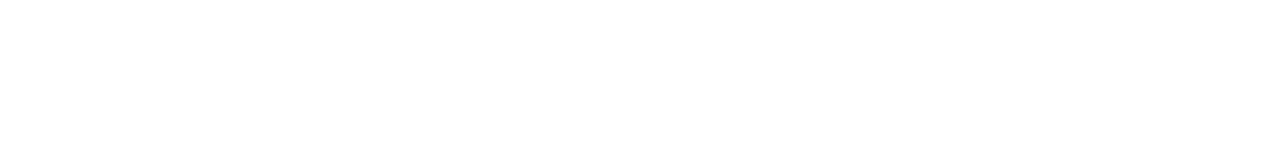
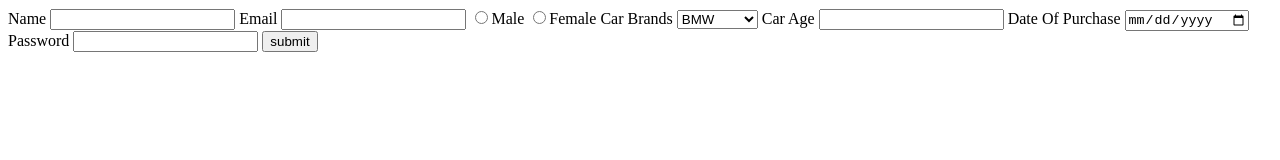
Before and after one commit to acciojob/car-insurance-form-premareddys, a website: page main.html in a window 1280 px wide. Drawn offline with Linux system fonts and the light colour scheme.

Commit message:
created a submission

```diff
--- a/main.html
+++ b/main.html
@@ -8,6 +8,27 @@
 
 <body>
 	<!-- the entire body must be written by student -->
+		<form action="Base_URL" method="post">
+		<label for="name">Name</label>
+		<input type="text" id="name" required>
+		<label for="email">Email</label>
+		<input type="email" id="email" required>
+		<input type="radio" name="gender" id="gender_m" required>Male
+		<input type="radio" name="gender" id="gender_f" required>Female
+		<label for="cars" >Car Brands</label>
+		<select name="Cars" id="cars">
+			<option value="BMW">BMW</option>
+			<option value="Audi">Audi</option>
+			<option value="Mercedez">Mercedez</option>
+		</select>
+		<label for="carage">Car Age</label>
+		<input type="number" id="carage" required>
+		<label for="dop">Date Of Purchase</label>
+		<input type="date" id="dop" required>
+		<label for="password">Password</label>
+		<input type="password" id="password" required>
+		<button type="button">submit</button>
+	</form>
     <script type="text/javascript" src="./script.js">
 </script>
 
```
